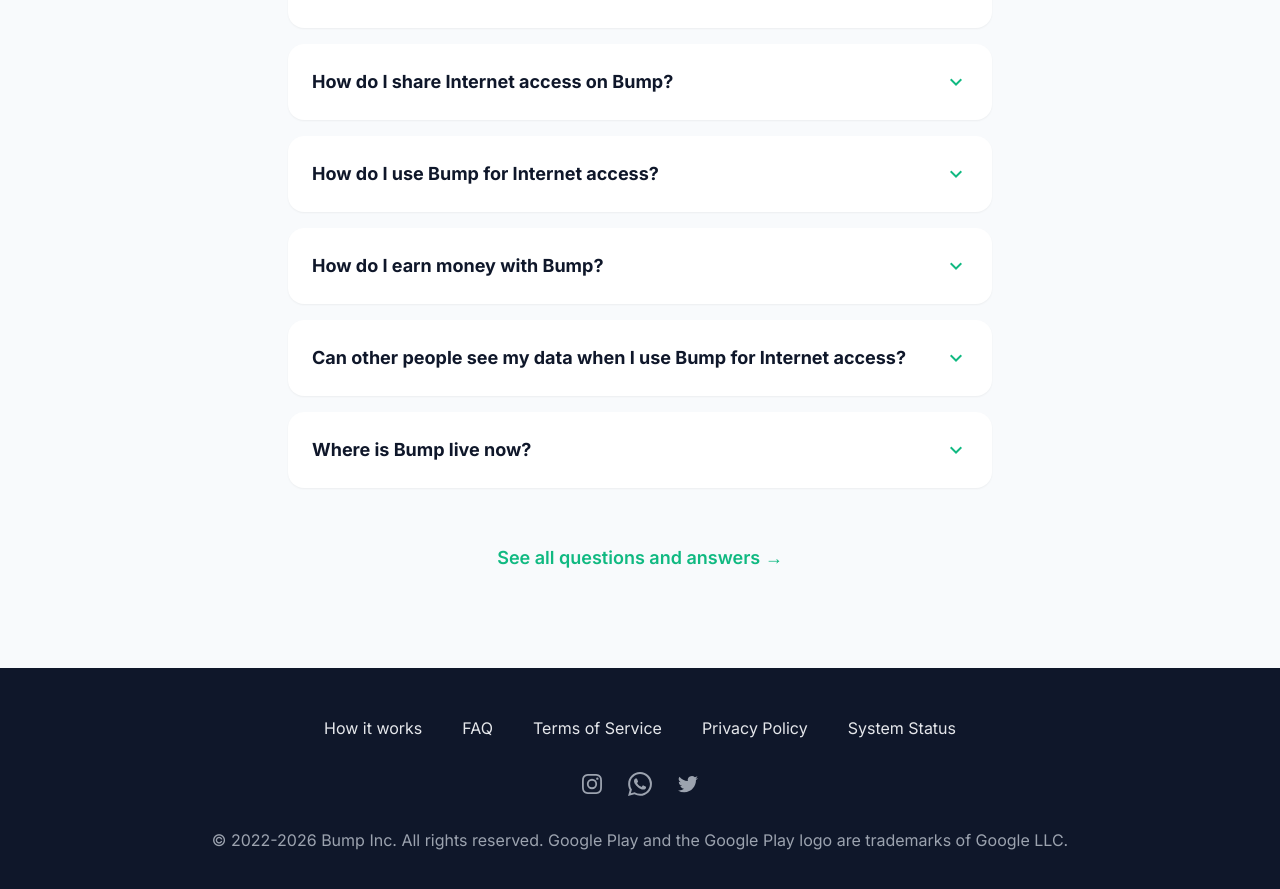
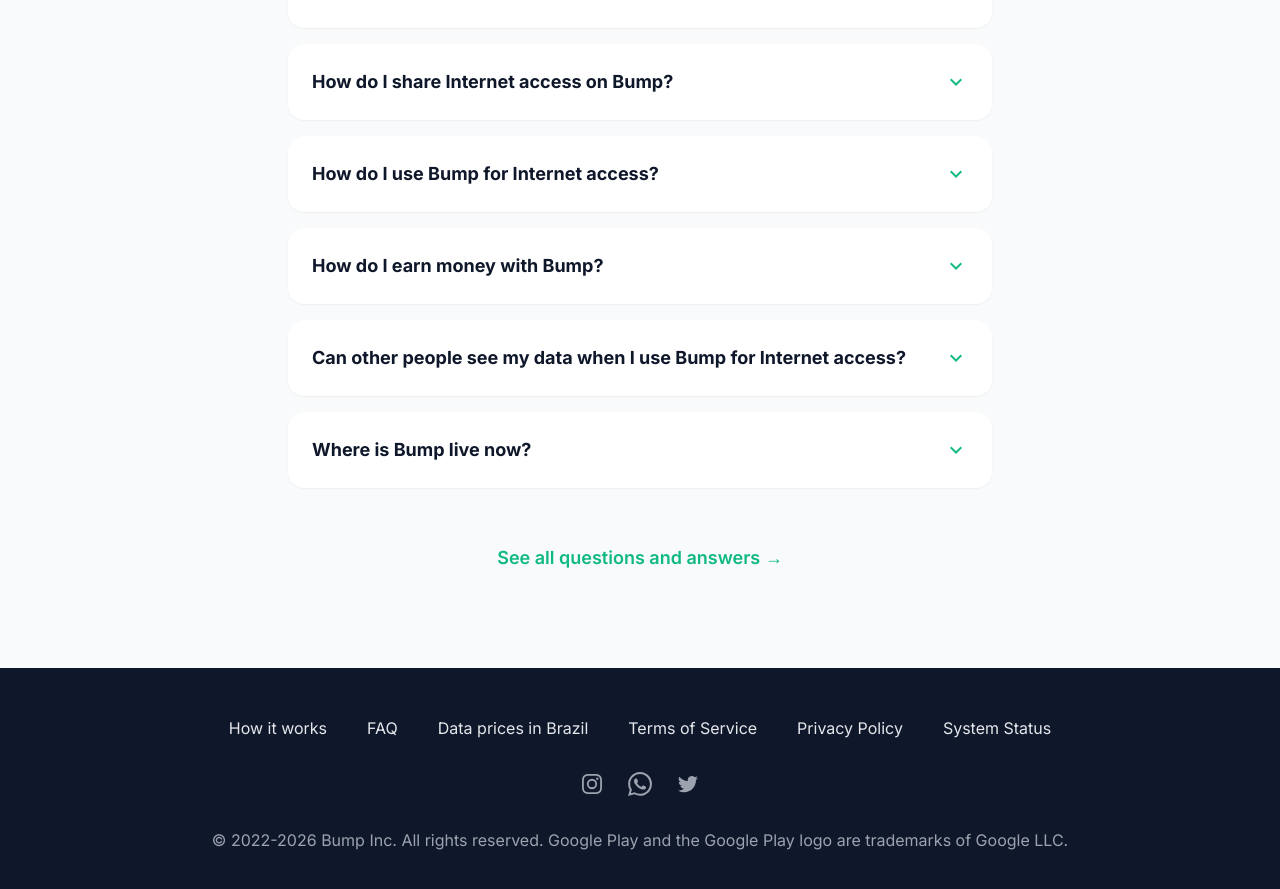
Before and after one commit to BumpApp/bumpapp.github.io, a Jekyll site: the page built from index.html, in a window 1280 px wide and 900 px high, scrolled down 4922 px. Shown: the top 889 px of the window. Built offline with Jekyll 4.4.1, drawn with Linux system fonts in a browser that asks for light colours.

Commit message:
Footer: link to the Brazil price page in English and Portuguese
Co-Authored-By: Claude Fable 5.1 <noreply@anthropic.com>

```diff
--- a/_data/i18n.yml
+++ b/_data/i18n.yml
@@ -6,6 +6,8 @@ en:
   how_url: /how-it-works/
   faq: FAQ
   faq_url: /faq/
+  prices: Data prices in Brazil
+  prices_url: /prices/brazil/
   tos: Terms of Service
   tos_url: /terms-of-service/
   privacy: Privacy Policy
@@ -38,6 +40,8 @@ pt:
   how_url: /pt/how-it-works/
   faq: Perguntas Frequentes
   faq_url: /pt/faq/
+  prices: Preços de internet no Brasil
+  prices_url: /pt/precos/
   tos: Termos de Serviço
   tos_url: /pt/terms-of-service/
   privacy: Política de Privacidade
--- a/_includes/footer.html
+++ b/_includes/footer.html
@@ -9,6 +9,11 @@
         <div class="px-5 py-2">
           <a href="{{ t.faq_url }}" class="text-base text-gray-200 hover:text-gray-100">{{ t.faq }}</a>
         </div>
+        {%- if t.prices_url %}
+        <div class="px-5 py-2">
+          <a href="{{ t.prices_url }}" class="text-base text-gray-200 hover:text-gray-100">{{ t.prices }}</a>
+        </div>
+        {%- endif %}
         <div class="px-5 py-2">
           <a href="{{ t.tos_url }}" class="text-base text-gray-200 hover:text-gray-100">{{ t.tos }}</a>
         </div>
```
